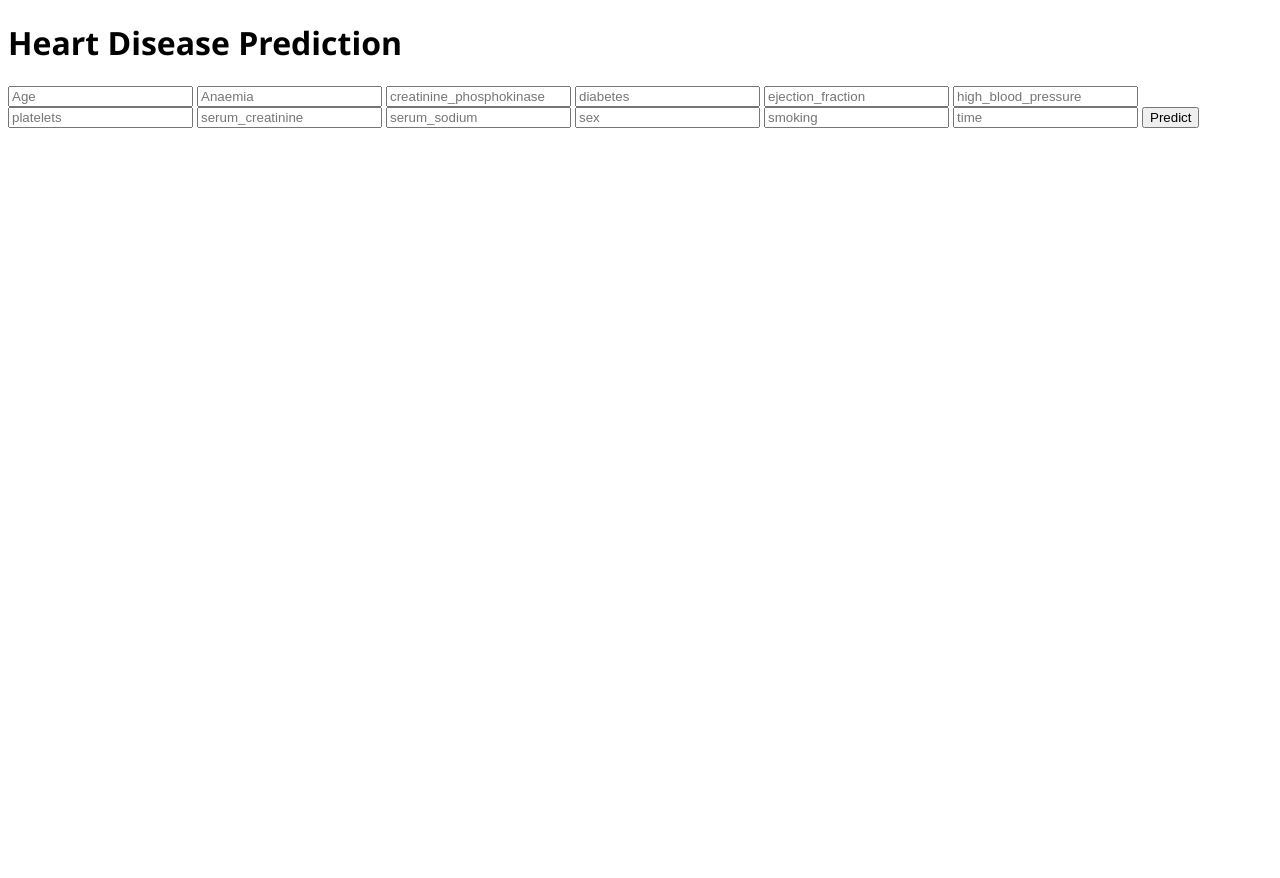
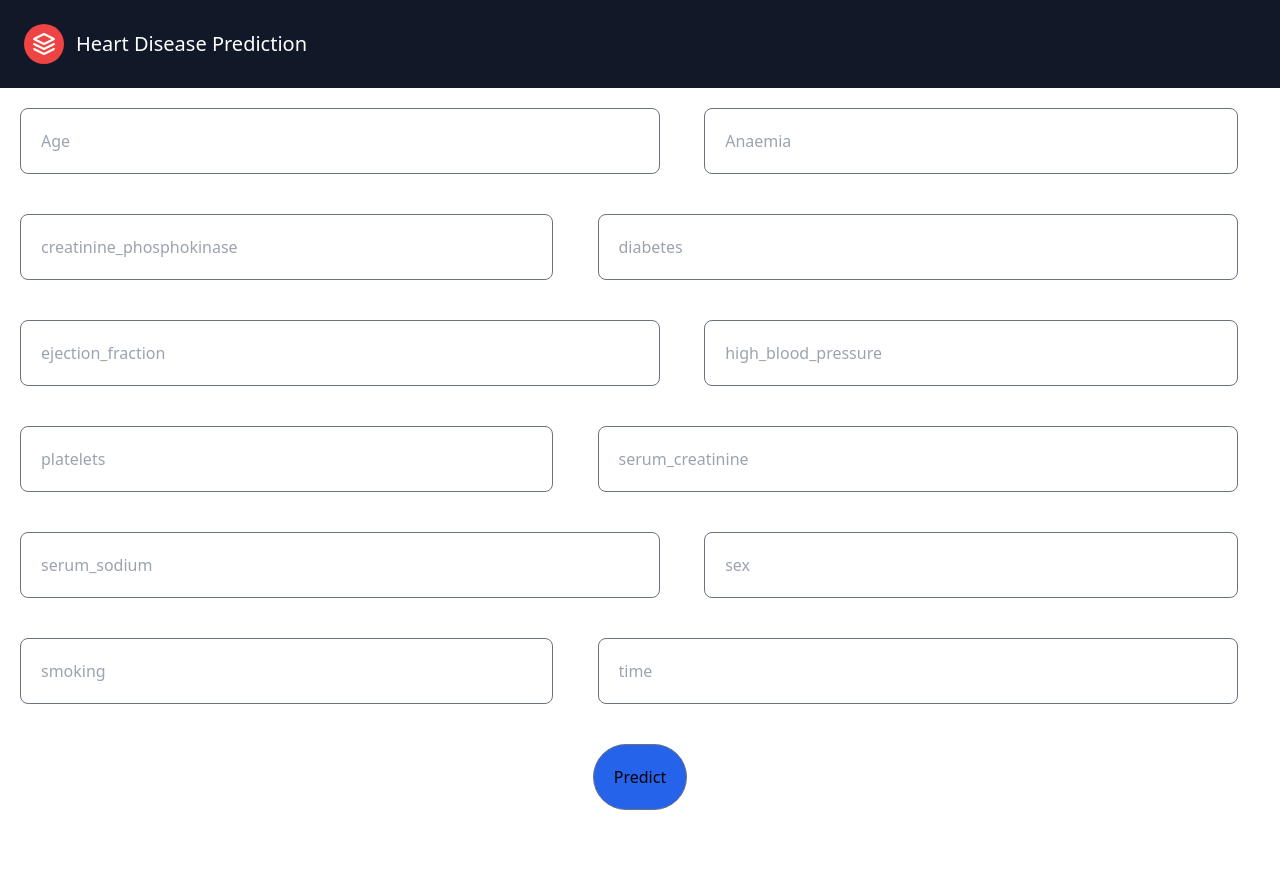
Before and after one commit to vayunekbote/Heart_Disease_Prediction, a Flask app: page / in a window 1280 px wide. Before the commit the page ends 128 px from the top, so only its background shows below. Run offline with Flask 2, Linux system fonts and the light colour scheme; parts of the project's set-up code (start-up, migrations or seed data) failed here and were passed over.

Commit message:
Update index.html

```diff
--- a/templates/index.html
+++ b/templates/index.html
@@ -8,34 +8,43 @@
 <link href='https://fonts.googleapis.com/css?family=Arimo' rel='stylesheet' type='text/css'>
 <link href='https://fonts.googleapis.com/css?family=Hind:300' rel='stylesheet' type='text/css'>
 <link href='https://fonts.googleapis.com/css?family=Open+Sans+Condensed:300' rel='stylesheet' type='text/css'>
-<style>
-  h1{
-    font-family: 'Segoe UI', Tahoma, Geneva, Verdana, sans-serif;
-  }
-</style>
+<link href="https://unpkg.com/tailwindcss@^1.0/dist/tailwind.min.css" rel="stylesheet">
+
 </head>
 
 <body>
+  <header class="text-gray-400 bg-gray-900 body-font">
+    <div class="container mx-auto flex flex-wrap p-6 flex-col md:flex-row items-center">
+      <a class="flex title-font font-medium items-center text-white mb-4 md:mb-0">
+        <svg xmlns="http://www.w3.org/2000/svg" fill="none" stroke="currentColor" stroke-linecap="round" stroke-linejoin="round" stroke-width="2" class="w-10 h-10 text-white p-2 bg-red-500 rounded-full" viewBox="0 0 24 24">
+          <path d="M12 2L2 7l10 5 10-5-10-5zM2 17l10 5 10-5M2 12l10 5 10-5"></path>
+        </svg>
+        <span class="ml-3 text-xl">Heart Disease Prediction</span>
+      </a>
+    </div>
+  </header>
+
  <div class="login">
-	<h1>Heart Disease Prediction</h1>
 
      <!-- Main Input For Receiving Query to our ML -->
     <form action="/predict" method="post">
-    	<input type="text" name="age" placeholder="Age" required="required" />
-        <input type="text" name="anaemia" placeholder="Anaemia" required="required" />
-		<input type="text" name="cp" placeholder="creatinine_phosphokinase" required="required" />
-        <input type="text" name="diabetes" placeholder="diabetes" required="required" />
-        <input type="text" name="ejection_fraction" placeholder="ejection_fraction" required="required" />
-        <input type="text" name="highbp" placeholder="high_blood_pressure" required="required" />
-        <input type="text" name="platelets" placeholder="platelets" required="required" />
-        <input type="text" name="sc" placeholder="serum_creatinine" required="required" />
-        <input type="text" name="ss" placeholder="serum_sodium" required="required" />
-        <input type="text" name="sex" placeholder="sex" required="required" />
-        <input type="text" name="smoking" placeholder="smoking" required="required" />
-        <input type="text" name="time" placeholder="time" required="required" />
-
-
-        <button type="submit" class="btn btn-primary btn-block btn-large">Predict</button>
+      <div class="flex-col justify-center align-middle">
+        <input type="text" name="age" placeholder="Age" required="required" class="border border-gray-500 m-5 rounded-lg p-5 lg:w-1/2"/>
+        <input type="text" name="anaemia" placeholder="Anaemia" required="required" class="border border-gray-500 m-5 rounded-lg p-5 lg:w-5/12"/>
+        <input type="text" name="cp" placeholder="creatinine_phosphokinase" required="required" class="border border-gray-500 m-5 rounded-lg p-5 lg:w-5/12"/>
+        <input type="text" name="diabetes" placeholder="diabetes" required="required" class="border border-gray-500 m-5 rounded-lg p-5 lg:w-6/12"/>
+        <input type="text" name="ejection_fraction" placeholder="ejection_fraction" required="required" class="border border-gray-500 m-5 rounded-lg p-5 lg:w-6/12"/>
+        <input type="text" name="highbp" placeholder="high_blood_pressure" required="required" class="border border-gray-500 m-5 rounded-lg p-5 lg:w-5/12"/>
+        <input type="text" name="platelets" placeholder="platelets" required="required" class="border border-gray-500 m-5 rounded-lg p-5 lg:w-5/12"/>
+        <input type="text" name="sc" placeholder="serum_creatinine" required="required" class="border border-gray-500 m-5 rounded-lg p-5 lg:w-6/12"/>
+        <input type="text" name="ss" placeholder="serum_sodium" required="required" class="border border-gray-500 m-5 rounded-lg p-5 lg:w-6/12"/>
+        <input type="text" name="sex" placeholder="sex" required="required" class="border border-gray-500 m-5 rounded-lg p-5 lg:w-5/12"/>
+        <input type="text" name="smoking" placeholder="smoking" required="required" class="border border-gray-500 m-5 rounded-lg p-5 lg:w-5/12"/>
+        <input type="text" name="time" placeholder="time" required="required" class="border border-gray-500 m-5 rounded-lg p-5 lg:w-6/12"/>
+      </div>
+      <div class='flex justify-center align-middle rounded-lg'>
+        <button type="submit" class="bg-blue-600 rounded-full border border-gray-500 m-5 p-5">Predict</button>
+      </div>
     </form>
 
    <br>
```
